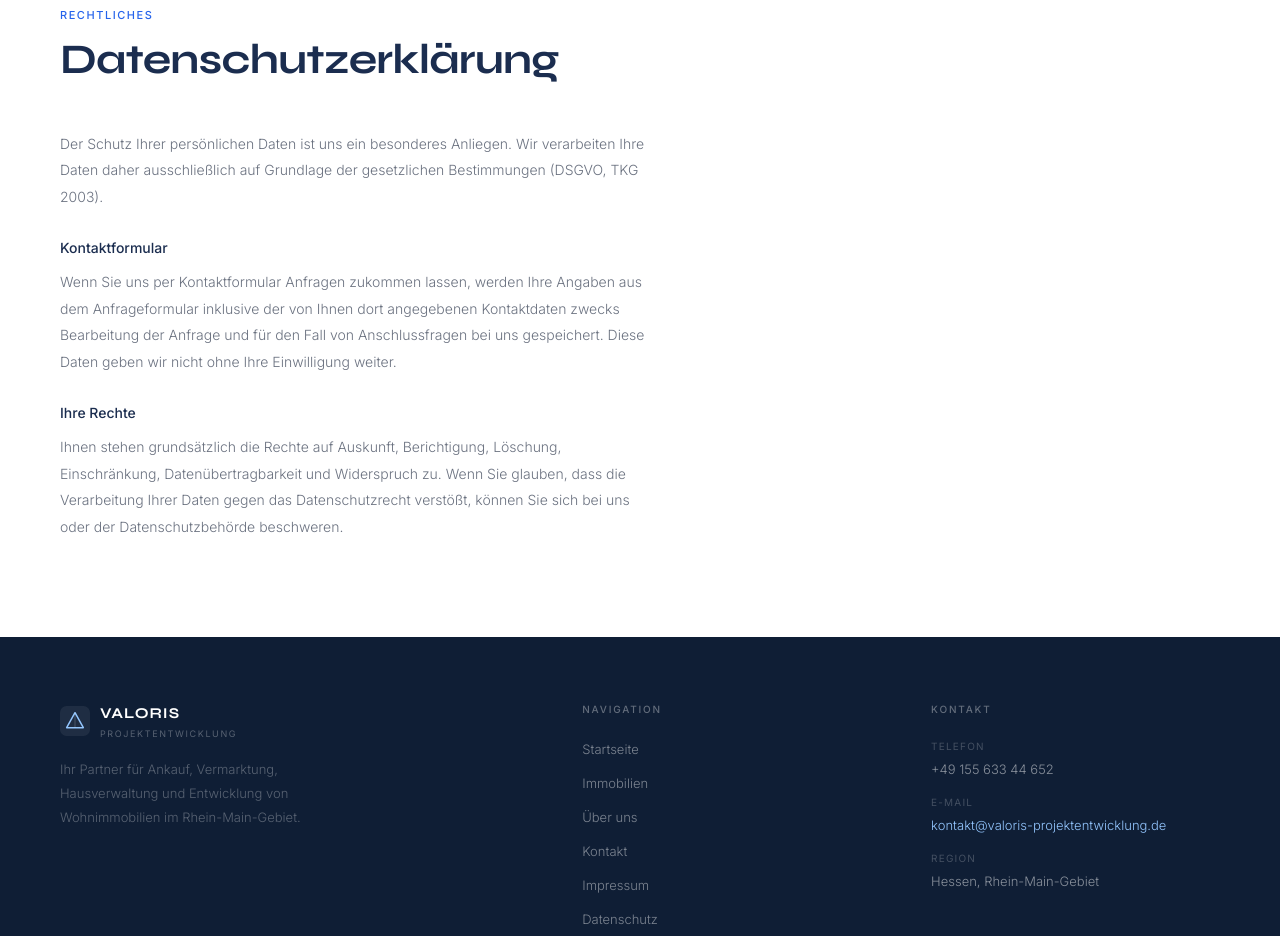
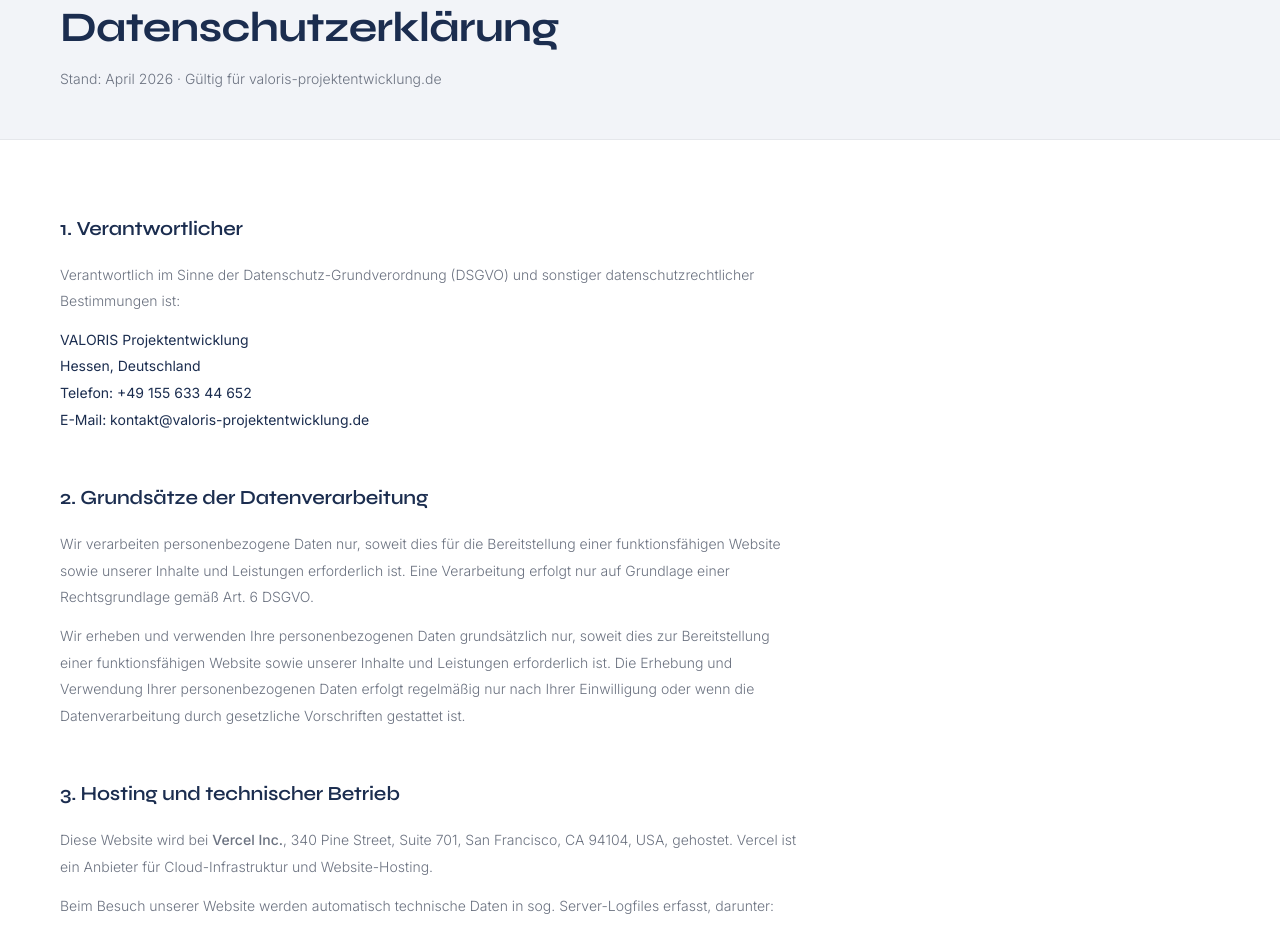
Before and after one commit to Naiho26/Valoris, a Next.js app: page /datenschutz in a window 1280 px wide. Shown: the part 160-1096 px from the top of the page. Built offline with nearby package versions, Linux system fonts and the light colour scheme.

Commit message:
Add files via upload

```diff
--- a/app/datenschutz/page.tsx
+++ b/app/datenschutz/page.tsx
@@ -1,27 +1,146 @@
 import Nav from '@/components/Nav'
 import Footer from '@/components/Footer'
+
+function Section({ title, children }: { title: string; children: React.ReactNode }) {
+  return (
+    <div style={{ marginBottom: '48px' }}>
+      <h2 style={{ fontFamily: "'Syne',sans-serif", fontSize: '20px', fontWeight: 600, color: 'var(--navy)', marginBottom: '16px', letterSpacing: '-0.01em' }}>
+        {title}
+      </h2>
+      <div style={{ fontSize: '14px', color: 'var(--muted)', lineHeight: '1.9', fontWeight: 300 }}>
+        {children}
+      </div>
+    </div>
+  )
+}
+
+function P({ children }: { children: React.ReactNode }) {
+  return <p style={{ marginBottom: '12px' }}>{children}</p>
+}
+
+function Ul({ items }: { items: string[] }) {
+  return (
+    <ul style={{ paddingLeft: '20px', marginBottom: '12px' }}>
+      {items.map((item, i) => <li key={i} style={{ marginBottom: '6px' }}>{item}</li>)}
+    </ul>
+  )
+}
 
 export default function Datenschutz() {
   return (
     <>
       <Nav />
-      <div style={{ padding: '96px 60px', maxWidth: '720px' }}>
+
+      {/* HERO */}
+      <div style={{ background: 'var(--off2)', borderBottom: '1px solid var(--border)', padding: '64px 60px 48px' }}>
         <div className="eyebrow">Rechtliches</div>
-        <h1 className="s-title" style={{ marginBottom: '48px' }}>Datenschutzerklärung</h1>
-        <div style={{ fontSize: '14px', color: 'var(--muted)', lineHeight: '1.9', fontWeight: 300 }}>
-          <p style={{ marginBottom: '24px' }}>
-            Der Schutz Ihrer persönlichen Daten ist uns ein besonderes Anliegen. Wir verarbeiten Ihre Daten daher ausschließlich auf Grundlage der gesetzlichen Bestimmungen (DSGVO, TKG 2003).
+        <h1 style={{ fontFamily: "'Syne',sans-serif", fontSize: '42px', fontWeight: 700, color: 'var(--navy)', lineHeight: 1.1, letterSpacing: '-0.02em', marginTop: '12px', marginBottom: '16px' }}>
+          Datenschutzerklärung
+        </h1>
+        <p style={{ fontSize: '14px', color: 'var(--muted)', fontWeight: 300 }}>
+          Stand: April 2026 · Gültig für valoris-projektentwicklung.de
+        </p>
+      </div>
+
+      {/* CONTENT */}
+      <div style={{ padding: '72px 60px', maxWidth: '860px' }}>
+
+        <Section title="1. Verantwortlicher">
+          <P>Verantwortlich im Sinne der Datenschutz-Grundverordnung (DSGVO) und sonstiger datenschutzrechtlicher Bestimmungen ist:</P>
+          <p style={{ marginBottom: '12px', color: 'var(--navy)', fontWeight: 400 }}>
+            VALORIS Projektentwicklung<br />
+            Hessen, Deutschland<br />
+            Telefon: +49 155 633 44 652<br />
+            E-Mail: kontakt@valoris-projektentwicklung.de
           </p>
-          <p style={{ marginBottom: '8px' }}><strong style={{ color: 'var(--navy)', fontWeight: 500 }}>Kontaktformular</strong></p>
-          <p style={{ marginBottom: '24px' }}>
-            Wenn Sie uns per Kontaktformular Anfragen zukommen lassen, werden Ihre Angaben aus dem Anfrageformular inklusive der von Ihnen dort angegebenen Kontaktdaten zwecks Bearbeitung der Anfrage und für den Fall von Anschlussfragen bei uns gespeichert. Diese Daten geben wir nicht ohne Ihre Einwilligung weiter.
+        </Section>
+
+        <Section title="2. Grundsätze der Datenverarbeitung">
+          <P>Wir verarbeiten personenbezogene Daten nur, soweit dies für die Bereitstellung einer funktionsfähigen Website sowie unserer Inhalte und Leistungen erforderlich ist. Eine Verarbeitung erfolgt nur auf Grundlage einer Rechtsgrundlage gemäß Art. 6 DSGVO.</P>
+          <P>Wir erheben und verwenden Ihre personenbezogenen Daten grundsätzlich nur, soweit dies zur Bereitstellung einer funktionsfähigen Website sowie unserer Inhalte und Leistungen erforderlich ist. Die Erhebung und Verwendung Ihrer personenbezogenen Daten erfolgt regelmäßig nur nach Ihrer Einwilligung oder wenn die Datenverarbeitung durch gesetzliche Vorschriften gestattet ist.</P>
+        </Section>
+
+        <Section title="3. Hosting und technischer Betrieb">
+          <P>Diese Website wird bei <strong style={{ fontWeight: 500 }}>Vercel Inc.</strong>, 340 Pine Street, Suite 701, San Francisco, CA 94104, USA, gehostet. Vercel ist ein Anbieter für Cloud-Infrastruktur und Website-Hosting.</P>
+          <P>Beim Besuch unserer Website werden automatisch technische Daten in sog. Server-Logfiles erfasst, darunter:</P>
+          <Ul items={[
+            'Browsertyp und Browserversion',
+            'Verwendetes Betriebssystem',
+            'Referrer-URL (zuvor besuchte Seite)',
+            'IP-Adresse (anonymisiert)',
+            'Datum und Uhrzeit des Zugriffs',
+            'Name der abgerufenen Datei',
+          ]} />
+          <P>Diese Daten werden nicht mit anderen Datenquellen zusammengeführt. Rechtsgrundlage ist Art. 6 Abs. 1 lit. f DSGVO (berechtigtes Interesse am sicheren und stabilen Betrieb der Website). Vercel verarbeitet Daten auch in den USA. Vercel ist unter dem EU-US Data Privacy Framework zertifiziert.</P>
+          <P>Weitere Informationen finden Sie in der Datenschutzerklärung von Vercel: <a href="https://vercel.com/legal/privacy-policy" target="_blank" rel="noopener noreferrer" style={{ color: 'var(--accent)' }}>vercel.com/legal/privacy-policy</a></P>
+        </Section>
+
+        <Section title="4. Kontaktformular und E-Mail-Kontakt">
+          <P>Wenn Sie uns über das Kontaktformular oder per E-Mail kontaktieren, werden die von Ihnen gemachten Angaben zum Zweck der Bearbeitung der Anfrage und für den Fall von Anschlussfragen bei uns gespeichert. Diese Daten geben wir nicht ohne Ihre Einwilligung weiter.</P>
+          <P>Die von Ihnen im Kontaktformular eingegebenen Daten umfassen:</P>
+          <Ul items={['Name', 'E-Mail-Adresse', 'Telefonnummer (optional)', 'Betreff und Nachricht']} />
+          <P>Rechtsgrundlage für die Verarbeitung ist Art. 6 Abs. 1 lit. b DSGVO (Vertragsanbahnungsmaßnahmen) sowie Art. 6 Abs. 1 lit. f DSGVO (berechtigtes Interesse an der Beantwortung von Anfragen).</P>
+          <P>Die Daten werden gelöscht, sobald sie für die Erreichung des Zwecks ihrer Erhebung nicht mehr erforderlich sind, spätestens jedoch nach 3 Jahren.</P>
+        </Section>
+
+        <Section title="5. E-Mail-Versand via Resend">
+          <P>Der Versand von E-Mails über das Kontaktformular erfolgt über den Dienst <strong style={{ fontWeight: 500 }}>Resend</strong> (Resend Inc., 2261 Market Street #4008, San Francisco, CA 94114, USA). Resend empfängt dabei die Formulardaten und leitet diese an unsere E-Mail-Adresse weiter.</P>
+          <P>Mit Resend haben wir einen Auftragsverarbeitungsvertrag (AVV) gemäß Art. 28 DSGVO abgeschlossen. Resend ist unter dem EU-US Data Privacy Framework zertifiziert. Datenschutzerklärung von Resend: <a href="https://resend.com/legal/privacy-policy" target="_blank" rel="noopener noreferrer" style={{ color: 'var(--accent)' }}>resend.com/legal/privacy-policy</a></P>
+        </Section>
+
+        <Section title="6. Google Maps">
+          <P>Auf unserer Website verwenden wir den Kartendienst <strong style={{ fontWeight: 500 }}>Google Maps</strong> der Google Ireland Limited, Gordon House, Barrow Street, Dublin 4, Irland.</P>
+          <P>Wenn Sie eine Seite besuchen, die Google Maps enthält, baut Ihr Browser eine direkte Verbindung zu den Servern von Google auf. Google erhält dabei u.a. Informationen über Ihren Standort und Ihre IP-Adresse. Die Nutzung von Google Maps erfolgt im Interesse einer ansprechenden Darstellung der Lage unserer Angebote und zur leichten Auffindbarkeit der genannten Orte.</P>
+          <P>Rechtsgrundlage ist Art. 6 Abs. 1 lit. f DSGVO. Google verarbeitet Daten auch in den USA und ist unter dem EU-US Data Privacy Framework zertifiziert.</P>
+          <P>Weitere Informationen finden Sie in der Datenschutzerklärung von Google: <a href="https://policies.google.com/privacy" target="_blank" rel="noopener noreferrer" style={{ color: 'var(--accent)' }}>policies.google.com/privacy</a></P>
+        </Section>
+
+        <Section title="7. Cookies">
+          <P>Diese Website setzt keine Tracking- oder Analyse-Cookies ein. Es werden ausschließlich technisch notwendige Cookies verwendet, die für den Betrieb der Website erforderlich sind. Diese Cookies sind kurzlebig (Session-Cookies) und werden nach dem Schließen des Browsers gelöscht.</P>
+          <P>Rechtsgrundlage für technisch notwendige Cookies ist Art. 6 Abs. 1 lit. f DSGVO. Eine Einwilligungspflicht besteht für technisch notwendige Cookies nicht (§ 25 Abs. 2 TTDSG).</P>
+        </Section>
+
+        <Section title="8. Externe Links und Unsplash-Bilder">
+          <P>Die auf dieser Website verwendeten Immobilienphotos werden über den Bilderdienst <strong style={{ fontWeight: 500 }}>Unsplash</strong> (Unsplash Inc., 500 rue Notre-Dame Ouest, Montréal, QC, Kanada) eingebunden. Beim Laden der Bilder baut Ihr Browser eine Verbindung zu den Servern von Unsplash auf. Dabei können technische Daten wie Ihre IP-Adresse an Unsplash übertragen werden.</P>
+          <P>Datenschutzerklärung von Unsplash: <a href="https://unsplash.com/privacy" target="_blank" rel="noopener noreferrer" style={{ color: 'var(--accent)' }}>unsplash.com/privacy</a></P>
+        </Section>
+
+        <Section title="9. Ihre Rechte als betroffene Person">
+          <P>Sie haben gegenüber uns folgende Rechte hinsichtlich der Sie betreffenden personenbezogenen Daten:</P>
+          <Ul items={[
+            'Recht auf Auskunft (Art. 15 DSGVO)',
+            'Recht auf Berichtigung unrichtiger Daten (Art. 16 DSGVO)',
+            'Recht auf Löschung („Recht auf Vergessenwerden", Art. 17 DSGVO)',
+            'Recht auf Einschränkung der Verarbeitung (Art. 18 DSGVO)',
+            'Recht auf Datenübertragbarkeit (Art. 20 DSGVO)',
+            'Recht auf Widerspruch gegen die Verarbeitung (Art. 21 DSGVO)',
+            'Recht auf Widerruf einer erteilten Einwilligung (Art. 7 Abs. 3 DSGVO)',
+          ]} />
+          <P>Zur Geltendmachung Ihrer Rechte wenden Sie sich bitte an: kontakt@valoris-projektentwicklung.de</P>
+        </Section>
+
+        <Section title="10. Beschwerderecht bei der Aufsichtsbehörde">
+          <P>Sie haben das Recht, sich bei einer Datenschutz-Aufsichtsbehörde über die Verarbeitung Ihrer personenbezogenen Daten durch uns zu beschweren. Die zuständige Aufsichtsbehörde für den Datenschutz in Hessen ist:</P>
+          <p style={{ marginBottom: '12px', color: 'var(--navy)', fontWeight: 400 }}>
+            Der Hessische Beauftragte für Datenschutz und Informationsfreiheit<br />
+            Postfach 3163, 65021 Wiesbaden<br />
+            Telefon: +49 611 1408-0<br />
+            E-Mail: poststelle@datenschutz.hessen.de<br />
+            <a href="https://www.datenschutz.hessen.de" target="_blank" rel="noopener noreferrer" style={{ color: 'var(--accent)' }}>www.datenschutz.hessen.de</a>
           </p>
-          <p style={{ marginBottom: '8px' }}><strong style={{ color: 'var(--navy)', fontWeight: 500 }}>Ihre Rechte</strong></p>
-          <p>
-            Ihnen stehen grundsätzlich die Rechte auf Auskunft, Berichtigung, Löschung, Einschränkung, Datenübertragbarkeit und Widerspruch zu. Wenn Sie glauben, dass die Verarbeitung Ihrer Daten gegen das Datenschutzrecht verstößt, können Sie sich bei uns oder der Datenschutzbehörde beschweren.
-          </p>
-        </div>
+        </Section>
+
+        <Section title="11. Datensicherheit">
+          <P>Diese Website nutzt aus Sicherheitsgründen und zum Schutz der Übertragung vertraulicher Inhalte eine SSL-/TLS-Verschlüsselung. Eine verschlüsselte Verbindung erkennen Sie daran, dass die Adresszeile des Browsers von „http://" auf „https://" wechselt und an dem Schloss-Symbol in Ihrer Browserzeile.</P>
+          <P>Wir treffen nach Maßgabe von Art. 32 DSGVO unter Berücksichtigung des Stands der Technik, der Implementierungskosten und der Art, des Umfangs, der Umstände und der Zwecke der Verarbeitung sowie der unterschiedlichen Eintrittswahrscheinlichkeit und Schwere des Risikos für die Rechte und Freiheiten natürlicher Personen geeignete technische und organisatorische Maßnahmen, um ein dem Risiko angemessenes Schutzniveau zu gewährleisten.</P>
+        </Section>
+
+        <Section title="12. Aktualität und Änderung dieser Datenschutzerklärung">
+          <P>Diese Datenschutzerklärung ist aktuell gültig und hat den Stand April 2026. Durch die Weiterentwicklung unserer Website und Angebote darüber oder aufgrund geänderter gesetzlicher beziehungsweise behördlicher Vorgaben kann es notwendig werden, diese Datenschutzerklärung zu ändern. Die jeweils aktuelle Datenschutzerklärung kann jederzeit auf der Website unter <strong style={{ fontWeight: 400 }}>valoris-projektentwicklung.de/datenschutz</strong> von Ihnen abgerufen und ausgedruckt werden.</P>
+        </Section>
+
       </div>
+
       <Footer />
     </>
   )
```
Also changed, not shown: app/immobilien/[slug]/page.tsx (+9 -2 lines), app/immobilien/page.tsx (+12 -11 lines), lib/immobilien.ts (+6 -6 lines).
